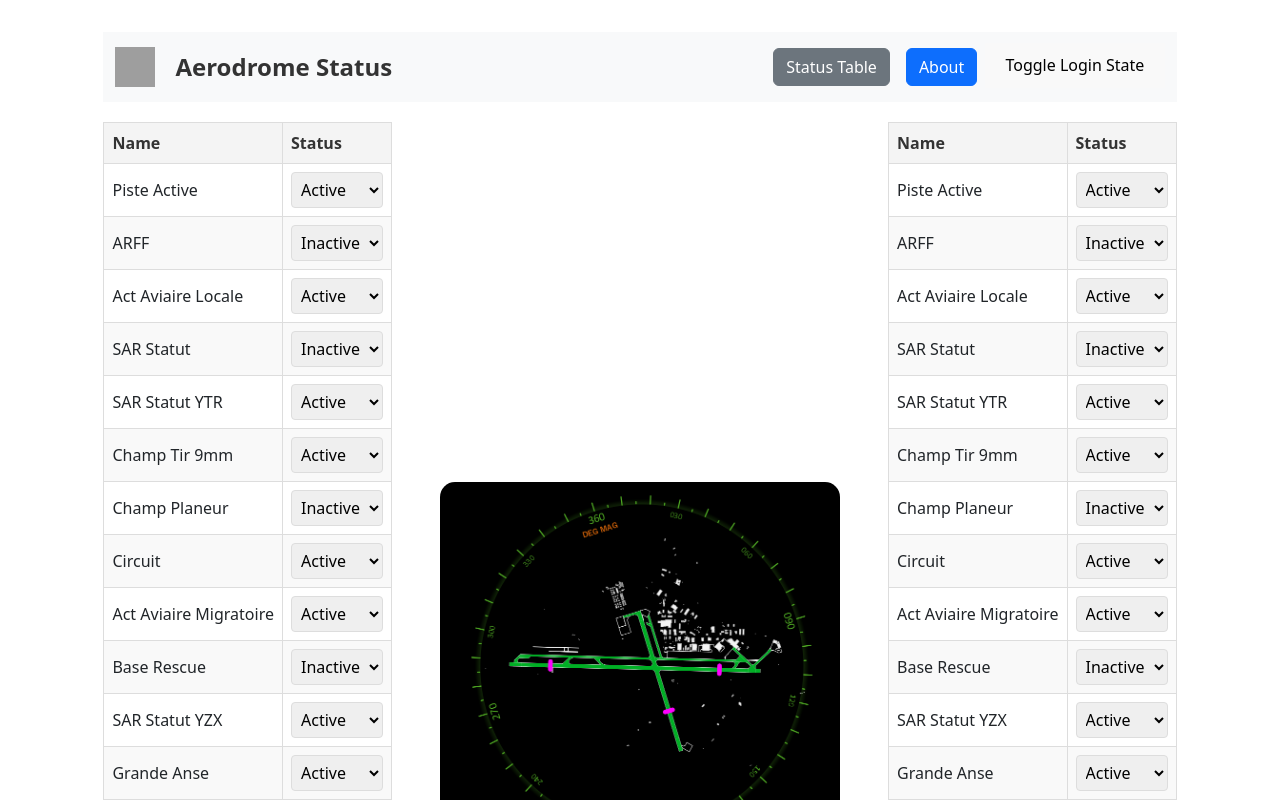
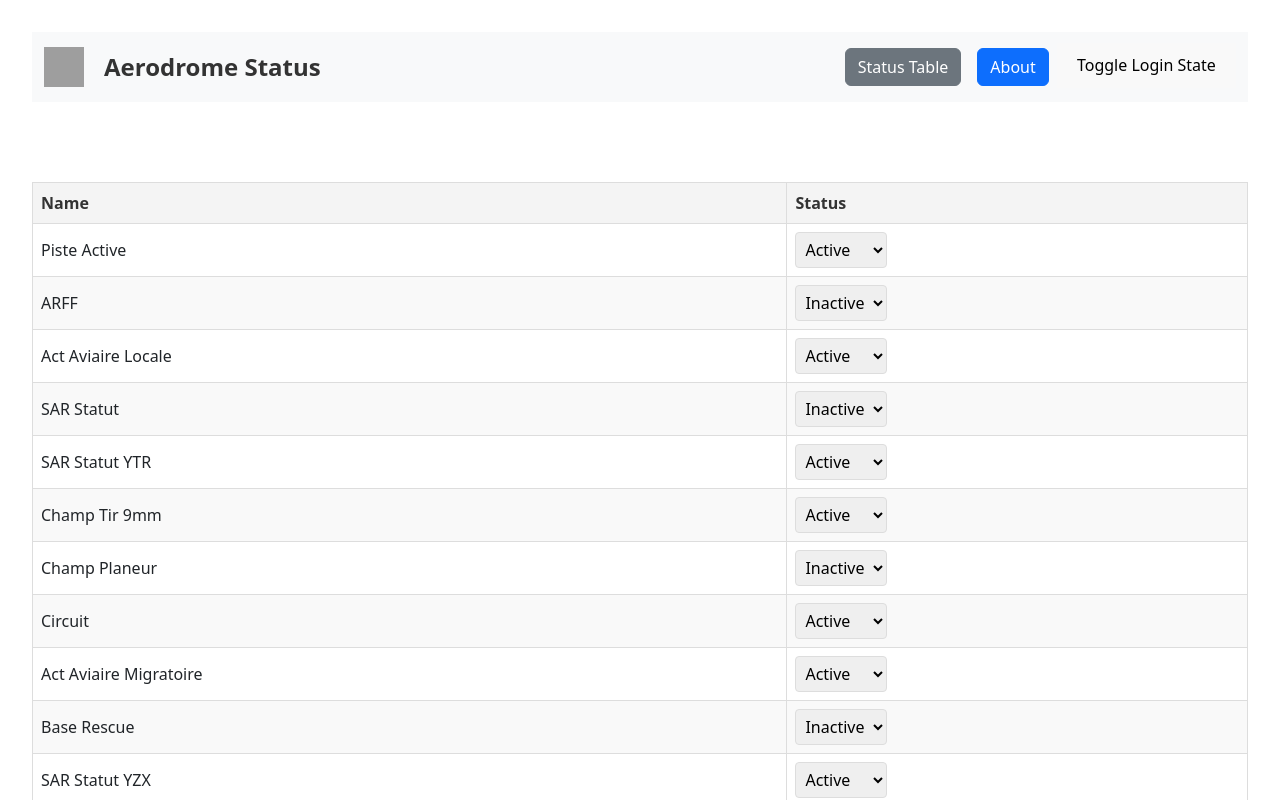
Before and after one commit to carrollcompute/Aerodrome, a React (Vite) app in the folder aerodrome_react_app/: page / in a window 1280 px wide. Both pictures are taken after a click on the button "Toggle Login State". Shown: the top 800 px of the page. Built offline with nearby package versions, Linux system fonts and the light colour scheme; grey boxes are pictures that could not be loaded.

Commit message:
Updated Layout
Fixed navbar consistency, and whole width of page for the app.

```diff
--- a/aerodrome_react_app/src/App/App.css
+++ b/aerodrome_react_app/src/App/App.css
@@ -1,8 +1,12 @@
 #root {
-  max-width: 1280px;
+  width: 100%;
   margin: 0 auto;
   padding: 2rem;
   text-align: center;
+}
+
+.main-content {
+  padding-top: 60px; /* Adjust this value based on the height of your navbar */
 }
 
 .logo {
@@ -11,9 +15,11 @@
   will-change: filter;
   transition: filter 300ms;
 }
+
 .logo:hover {
   filter: drop-shadow(0 0 2em #646cffaa);
 }
+
 .logo.react:hover {
   filter: drop-shadow(0 0 2em #61dafbaa);
 }
@@ -23,6 +29,7 @@
   justify-content: space-between;
   align-items: center;
   gap: 3em;
+}
 
 @keyframes logo-spin {
   from {
@@ -46,3 +53,8 @@
 .read-the-docs {
   color: #888;
 }
+
+.nav-bar {
+  color: black;
+  background-color: black;
+}
--- a/aerodrome_react_app/src/App/App.tsx
+++ b/aerodrome_react_app/src/App/App.tsx
@@ -12,17 +12,15 @@ const App: React.FC = () => {
     <Router>
       <div>
         <LoginProvider>
-          <NavBar />
-          <div className="flex-container">
+          <div className="nav-bar">
+            <NavBar />
+          </div>
+          <div className="main-content">
             <Routes>
               <Route path="/" element={<Status />} />
               <Route path="/about" element={<About />} />
             </Routes>
             <AerodromeImage />
-            <Routes>
-              <Route path="/" element={<Status />} />
-              <Route path="/about" element={<About />} />
-            </Routes>
           </div>
         </LoginProvider>
       </div>
--- a/aerodrome_react_app/src/App/LoginContext.tsx
+++ b/aerodrome_react_app/src/App/LoginContext.tsx
@@ -2,7 +2,7 @@
 
 import React, { createContext, useContext, useState } from 'react';
 
-const LoginContext = createContext({ isLoggedIn: false, toggleLogin: () => {} });
+export const LoginContext = createContext({ isLoggedIn: false, toggleLogin: () => {} });
 
 export const useLogin = () => {
     return useContext(LoginContext);
--- a/aerodrome_react_app/src/App/NavBar/NavBar.css
+++ b/aerodrome_react_app/src/App/NavBar/NavBar.css
@@ -1,4 +1,13 @@
 /* NavBar.css */
+
+
+.navbar {
+  position: fixed;
+  top: 0;
+  left: 0;
+  width: 100%;
+  z-index: 100;
+}
 
 /* Center the title horizontally using flexbox */
 .navbar-title {
--- a/aerodrome_react_app/src/App/Status/Status.tsx
+++ b/aerodrome_react_app/src/App/Status/Status.tsx
@@ -1,8 +1,8 @@
-
-import React, { useState, useContext } from 'react';
+import React, { useState, useCallback, useContext } from 'react';
 import './Status.css';
 import { initialData } from '../../data/StatusData';
-import { useLogin } from '../LoginContext';
+import { LoginContext } from '../LoginContext';
+
 
 export interface StatusItem {
   Name: string;
@@ -14,8 +14,7 @@ interface StatusTableComponentProps {
   children: (item: StatusItem, key: string) => React.ReactNode;
 }
 
-const StatusTableComponent: React.FC<StatusTableComponentProps> = ({ data, children }) => {
-  return (
+const MainStatusTable: React.FC<StatusTableComponentProps> = ({ data, children }) => (
   <table className="status-table">
     <thead>
       <tr>
@@ -35,52 +34,49 @@ const StatusTableComponent: React.FC<StatusTableComponentProps> = ({ data, child
     </tbody>
   </table>
 );
-}
 
 const STATUS_ACTIVE = 'Active';
 const STATUS_INACTIVE = 'Inactive';
 
-const StatusForm: React.FC<{ data: { [key: string]: StatusItem }; }> = ({ data: initialData }) => {
-  const [data, setData] = useState<{ [key: string]: StatusItem }>(initialData);
+const StatusSelector: React.FC<{ status: string; onChange: (newStatus: string) => void }> = ({ status, onChange }) => (
+  <select value={status} onChange={(e) => onChange(e.target.value)}>
+    <option value={STATUS_ACTIVE}>{STATUS_ACTIVE}</option>
+    <option value={STATUS_INACTIVE}>{STATUS_INACTIVE}</option>
+  </select>
+);
 
-  const handleStatusChange = (key: string, newStatus: string) => {
-    setData(prevData => ({
+const StatusForm: React.FC<{ data: { [key: string]: StatusItem } }> = ({ data }) => {
+  const [statusData, setStatusData] = useState<{ [key: string]: StatusItem }>(data);
+
+  const handleStatusChange = useCallback((key: string, newStatus: string) => {
+    setStatusData(prevData => ({
       ...prevData,
       [key]: {
         ...prevData[key],
         Status: newStatus,
       },
     }));
-  };
+  }, []);
 
   return (
     <form>
-      <StatusTableComponent data={data}>
-        {(item, key) => (
-          <select
-            key={key}
-            value={item.Status}
-            onChange={(e) => handleStatusChange(key, e.target.value)}
-          >
-            <option value={STATUS_ACTIVE}>{STATUS_ACTIVE}</option>
-            <option value={STATUS_INACTIVE}>{STATUS_INACTIVE}</option>
-          </select>
-        )}
-      </StatusTableComponent>
+      <MainStatusTable data={statusData}>
+        {(item, key) => <StatusSelector key={key} status={item.Status} onChange={(newStatus) => handleStatusChange(key, newStatus)} />}
+      </MainStatusTable>
     </form>
   );
 };
 
-const StatusTable: React.FC<{ data: { [key: string]: StatusItem }; }> = ({ data }) => {
-  return (
-    <StatusTableComponent data={data}>
+
+
+const StatusTable: React.FC<{ data: { [key: string]: StatusItem } }> = ({ data }) => (
+  <MainStatusTable data={data}>
     {(item) => item.Status}
-    </StatusTableComponent>
+  </MainStatusTable>
 );
-}
 
 const Status: React.FC = () => {
-  const { isLoggedIn } = useLogin();
+  const { isLoggedIn } = useContext(LoginContext);
   return isLoggedIn ? <StatusForm data={initialData} /> : <StatusTable data={initialData} />;
 }
 
```
Lines whose indentation alone changed are shown as unchanged.
